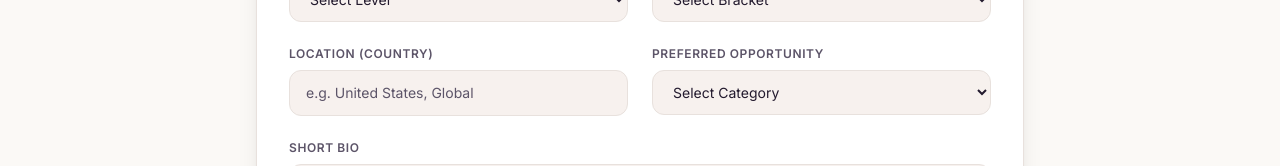
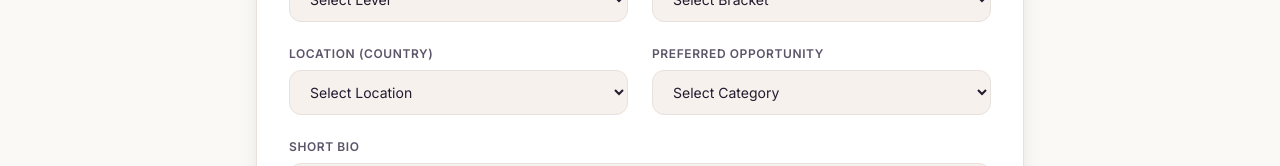
Before and after one commit to nikhilrawat2005/origin-v2v, a Next.js app: page /profile in a window 1280 px wide. Shown: the part 414-580 px from the top of the page. Built offline with nearby package versions, Linux system fonts and the light colour scheme; no server answers; the database is empty; sample sign-in values are in the browser's storage.

Commit message:
Update profile location input to be a curated dropdown with India highlighted

```diff
--- a/src/app/profile/page.tsx
+++ b/src/app/profile/page.tsx
@@ -251,14 +251,22 @@ export default function Profile() {
                   <label className="block text-xs font-semibold uppercase tracking-wider text-foreground-muted mb-2">
                     Location (Country)
                   </label>
-                  <input
-                    type="text"
-                    placeholder="e.g. United States, Global"
+                  <select
                     {...register("location")}
                     className={`${inputBase} ${
                       errors.location ? "border-danger" : "border-border"
                     }`}
-                  />
+                  >
+                    <option value="">Select Location</option>
+                    <option value="India">India</option>
+                    <option value="Global">Global / Worldwide</option>
+                    <option value="United States">United States</option>
+                    <option value="United Kingdom">United Kingdom</option>
+                    <option value="Canada">Canada</option>
+                    <option value="Singapore">Singapore</option>
+                    <option value="Australia">Australia</option>
+                    <option value="Germany">Germany</option>
+                  </select>
                   {errors.location && (
                     <p className="mt-1 text-xs text-danger">{errors.location.message}</p>
                   )}
```
